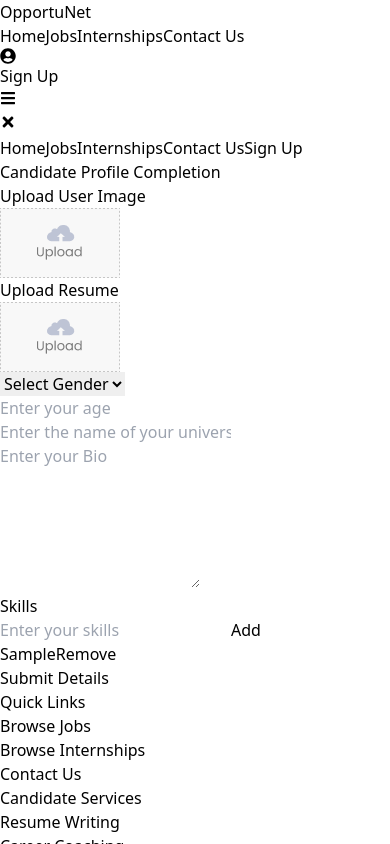
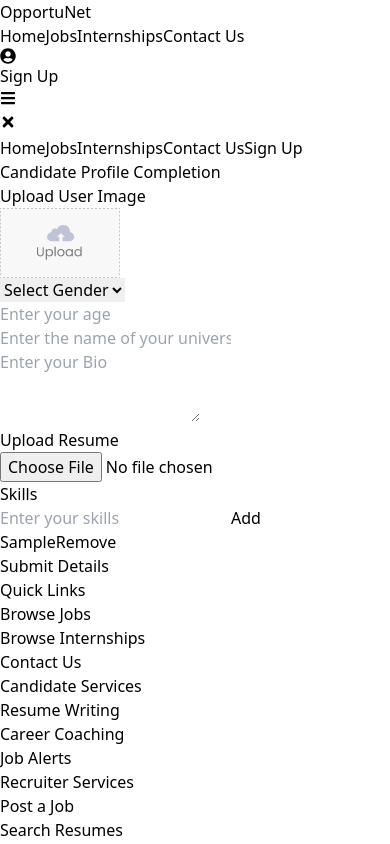
Before and after one commit to kunal-216/Job-Portal, a React (Vite) app in the folder frontend/: page /candidate in a window 390 px wide. Both pictures are taken after typing "Sample" into the empty fields and a click on the button "Add". Shown: the top 844 px of the page. Built offline with nearby package versions, Linux system fonts and the light colour scheme; no server answers.

Commit message:
designation register pages made responsive

```diff
--- a/frontend/src/pages/CandidateSignup/CandidateSignup.jsx
+++ b/frontend/src/pages/CandidateSignup/CandidateSignup.jsx
@@ -78,6 +78,7 @@ const CandidateSignup = () => {
                     gender: "",
                     university: "",
                     age: "",
+                    skills: [],
                 });
                 setNewSkill("");
                 toast.success("Candidate Registered Successfully");
@@ -93,19 +94,19 @@ const CandidateSignup = () => {
     };
 
     return (
-        <div className="p-4 max-w-lg mx-auto bg-white shadow-md rounded-lg my-16">
+        <div className="p-4 max-w-md mx-auto bg-white sm:shadow-md rounded-lg my-16 sm:p-6 md:max-w-lg lg:max-w-xl">
             <form onSubmit={onSubmitHandler} className="space-y-4">
                 <div className="text-center">
-                    <h1 className="text-3xl text-center text-blue-500 font-bold">Candidate Profile Completion</h1>
+                    <h1 className="text-lg md:text-2xl lg:text-3xl text-blue-500 font-bold">Candidate Profile Completion</h1>
                 </div>
-                <div className="flex gap-4 mb-4">
+                <div className="flex flex-col items-center gap-4 mb-4">
                     <div className="flex-1 flex flex-col items-center">
-                        <p className="mb-2 text-lg font-medium">Upload User Image</p>
+                        <p className="mb-2 text-sm md:text-lg font-medium">Upload User Image</p>
                         <label htmlFor="userImage" className="cursor-pointer">
                             <img
                                 src={img ? URL.createObjectURL(img) : assets.upload_area}
                                 alt="Upload"
-                                className="w-36 h-24 object-cover border border-gray-300 rounded-md"
+                                className="w-32 h-20 sm:w-36 sm:h-24 object-cover border border-gray-300 rounded-md"
                             />
                         </label>
                         <input
@@ -116,29 +117,11 @@ const CandidateSignup = () => {
                             required
                         />
                     </div>
-                    <div className="flex-1 flex flex-col items-center">
-                        <p className="mb-2 text-lg font-medium">Upload Resume</p>
-                        <label htmlFor="resume" className="cursor-pointer">
-                            <img
-                                src={resume ? URL.createObjectURL(resume) : assets.upload_area}
-                                alt="Upload"
-                                className="w-36 h-24 object-cover border border-gray-300 rounded-md"
-                            />
-                        </label>
-                        <input
-                            onChange={changeFileHandler}
-                            type="file"
-                            id="resume"
-                            name="resume"
-                            hidden
-                            required
-                        />
-                    </div>
                 </div>
                 <div>
                     <select
                         name="gender"
-                        className="w-full px-3 py-2 border border-gray-300 rounded-md focus:outline-none focus:ring-2 focus:ring-blue-500"
+                        className="w-full px-3 py-2 border border-gray-300 rounded-md focus:outline-none focus:ring-2 focus:ring-blue-500 text-sm md:text-base"
                         onChange={onChangeHandler}
                         value={data.gender}
                         required
@@ -156,7 +139,7 @@ const CandidateSignup = () => {
                         value={data.age}
                         placeholder="Enter your age"
                         onChange={onChangeHandler}
-                        className="w-full px-3 py-2 border border-gray-300 rounded-md"
+                        className="w-full px-3 py-2 border border-gray-300 rounded-md text-sm md:text-base"
                         required
                     />
                 </div>
@@ -167,14 +150,14 @@ const CandidateSignup = () => {
                         value={data.university}
                         placeholder="Enter the name of your university"
                         onChange={onChangeHandler}
-                        className="w-full px-3 py-2 border border-gray-300 rounded-md"
+                        className="w-full px-3 py-2 border border-gray-300 rounded-md text-sm md:text-base"
                         required
                     />
                 </div>
                 <div>
                     <textarea
-                        className="w-full px-3 py-2 border border-gray-300 rounded focus:outline-none focus:ring-2 focus:ring-blue-500 mt-2"
-                        rows="6"
+                        className="w-full px-3 py-2 border border-gray-300 rounded-md focus:outline-none focus:ring-2 focus:ring-blue-500 mt-1 text-sm md:text-base"
+                        rows="3"
                         name="bio"
                         placeholder="Enter your Bio"
                         onChange={onChangeHandler}
@@ -183,26 +166,38 @@ const CandidateSignup = () => {
                     ></textarea>
                 </div>
                 <div className="mb-4">
-                    <p className="text-gray-600 ml-1">Skills</p>
-                    <div className="flex gap-2 mb-2">
+                    <p className="text-gray-600 mb-2 text-sm md:text-base">Upload Resume</p>
+                    <input
+                        type="file"
+                        id="resume"
+                        name="resume"
+                        className="w-full px-3 py-2 border border-gray-300 rounded-md focus:outline-none focus:ring-2 focus:ring-blue-500 text-sm md:text-base"
+                        onChange={changeFileHandler}
+                        required
+                    />
+                </div>
+                <div>
+                    <p className="text-gray-600 mb-2 text-sm md:text-base">Skills</p>
+                    <div className="flex flex-col gap-2 mb-2">
+                        <div className="flex gap-2">
                             <input
                                 type="text"
                                 value={newSkill}
                                 onChange={(e) => setNewSkill(e.target.value)}
                                 placeholder="Enter your skills"
-                            className="w-full px-3 py-2 border border-gray-300 rounded-md"
+                                className="w-full px-3 py-2 border border-gray-300 rounded-md text-sm md:text-base"
                             />
                             <button
                                 type="button"
                                 onClick={addSkill}
-                            className="px-4 py-2 bg-blue-500 text-white font-semibold rounded-md hover:bg-blue-600"
+                                className="px-4 py-2 bg-blue-500 text-white font-semibold rounded-md hover:bg-blue-600 text-sm md:text-base"
                             >
                                 Add
                             </button>
                         </div>
                         <ul className="list-disc pl-5">
                             {data.skills.map((skill, index) => (
-                            <li key={index} className="flex justify-between items-center mb-1">
+                                <li key={index} className="flex justify-between items-center mb-1 text-sm md:text-base">
                                     {skill}
                                     <button
                                         type="button"
@@ -215,10 +210,11 @@ const CandidateSignup = () => {
                             ))}
                         </ul>
                     </div>
+                </div>
                 <div className="text-center">
                     <button
                         type="submit"
-                        className="px-4 py-2 my-4 bg-blue-500 text-white font-semibold rounded-md hover:bg-blue-600"
+                        className="px-4 py-2 my-4 bg-blue-500 text-white font-semibold rounded-md hover:bg-blue-600 text-sm md:text-base"
                     >
                         Submit Details
                     </button>
```
Also changed, not shown: frontend/src/pages/RecruiterSignup/RecruiterSignup.jsx (+11 -11 lines). Lines whose indentation alone changed are shown as unchanged.
